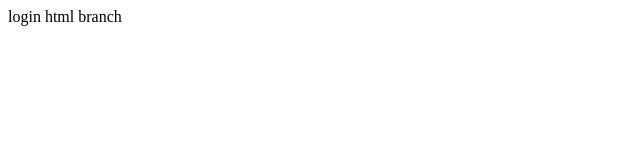
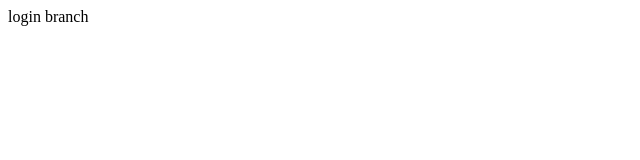
Before and after one commit to shahbazi26/project2, a plain HTML site: page login.html in a window 1280 px wide. Shown: the full height of the page, 0-640 px from the left. Drawn offline with Linux system fonts and the light colour scheme.

Commit message:
creat login.html

```diff
--- a/login.html
+++ b/login.html
@@ -1,5 +1,5 @@
 <html>
     <body>
-        <p>login html branch</p>
+        <p>login branch</p>
     </body>
 </html>
```
